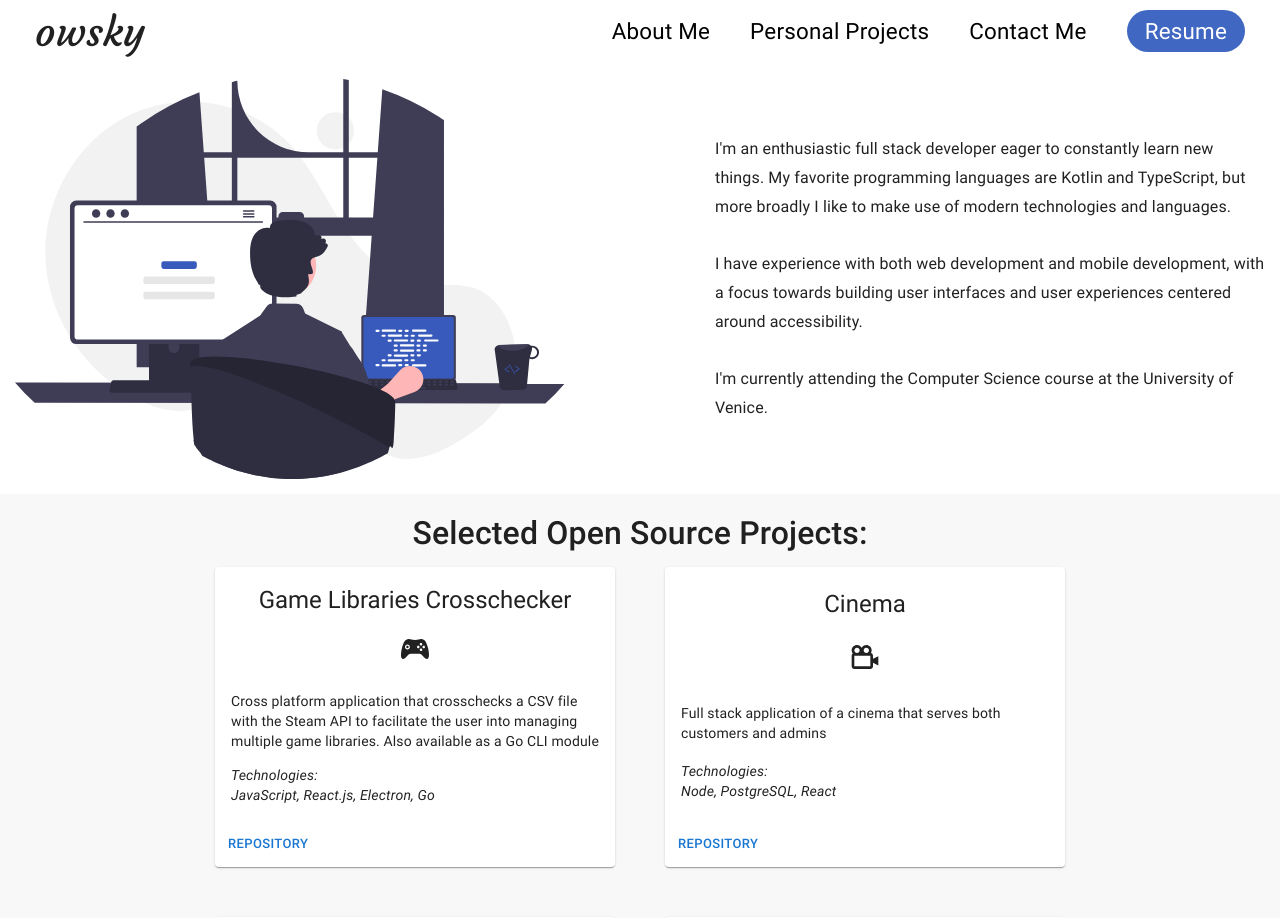
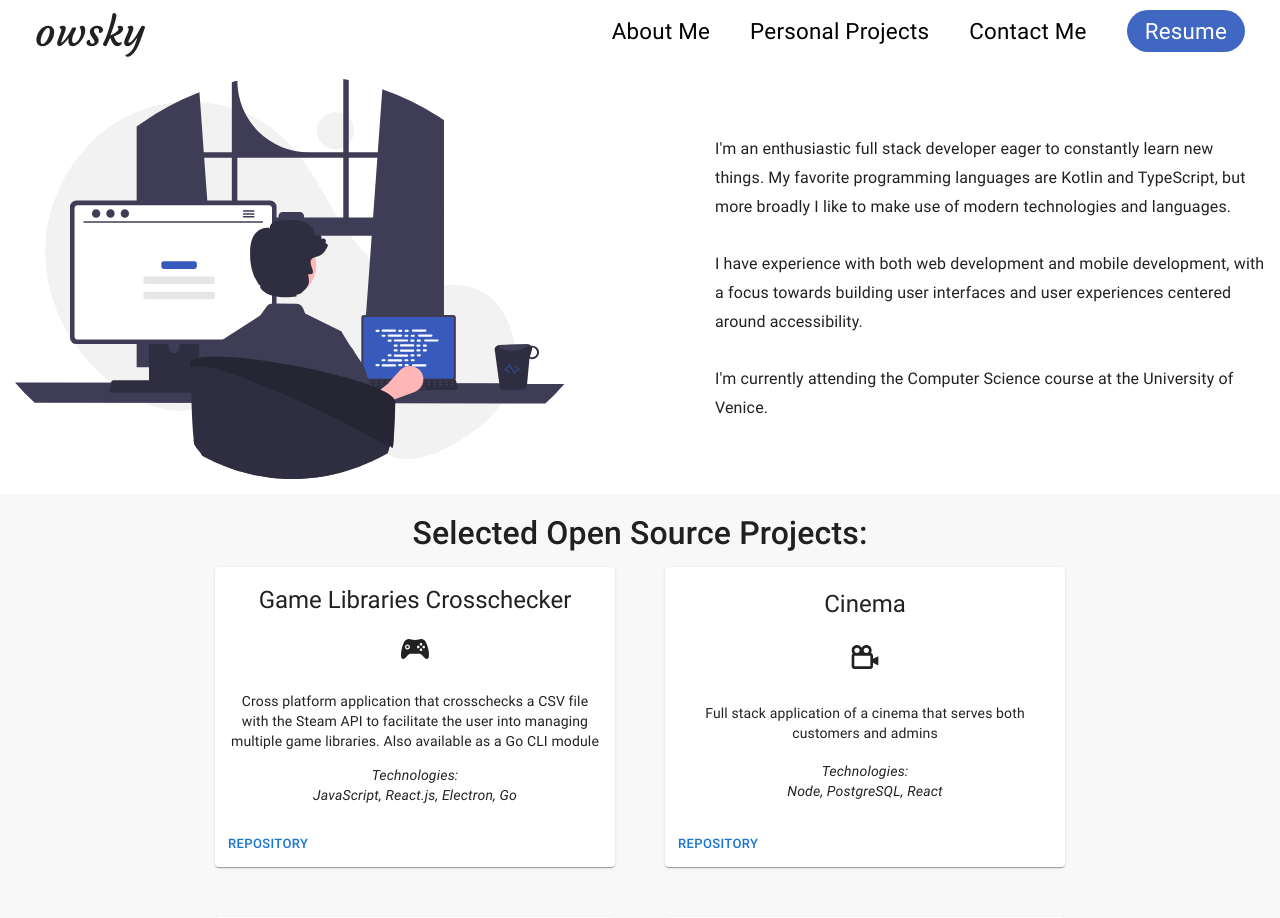
Before and after one commit to owsky/owsky.github.io, a React (Create React App) app: page / in a window 1280 px wide. Shown: the top 918 px of the page. Built offline with nearby package versions, Linux system fonts and the light colour scheme.

Commit message:
Update project.tsx

```diff
--- a/src/app/components/project/project.tsx
+++ b/src/app/components/project/project.tsx
@@ -25,7 +25,7 @@ export default function Project(props: ProjectProps) {
 
   return (
     <Card sx={{ width: 400, height: 300 }}>
-      <CardContent sx={{ height: "85%" }}>
+      <CardContent sx={{ height: "85%", textAlign: "center" }}>
         <Box
           sx={{
             display: "flex",
```
